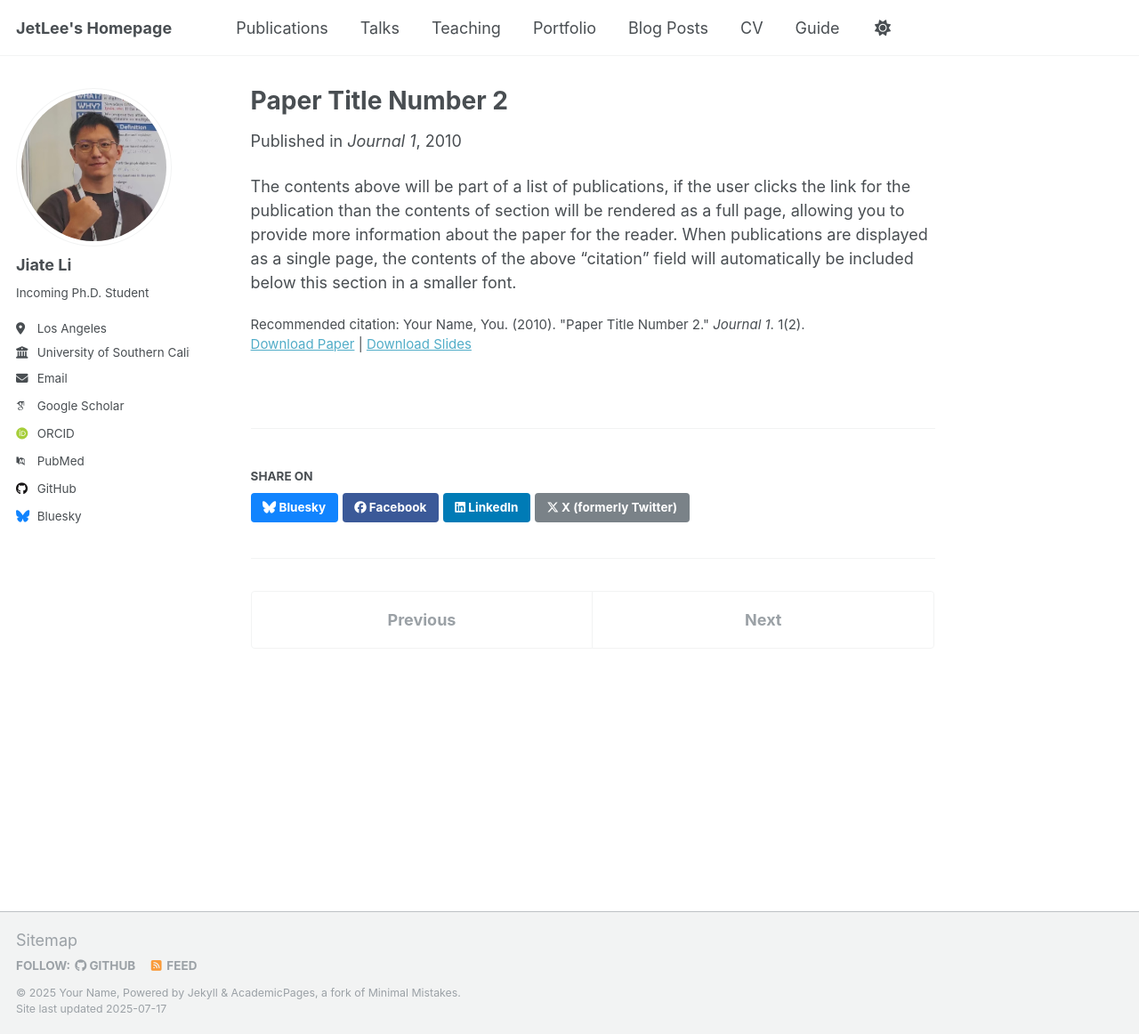
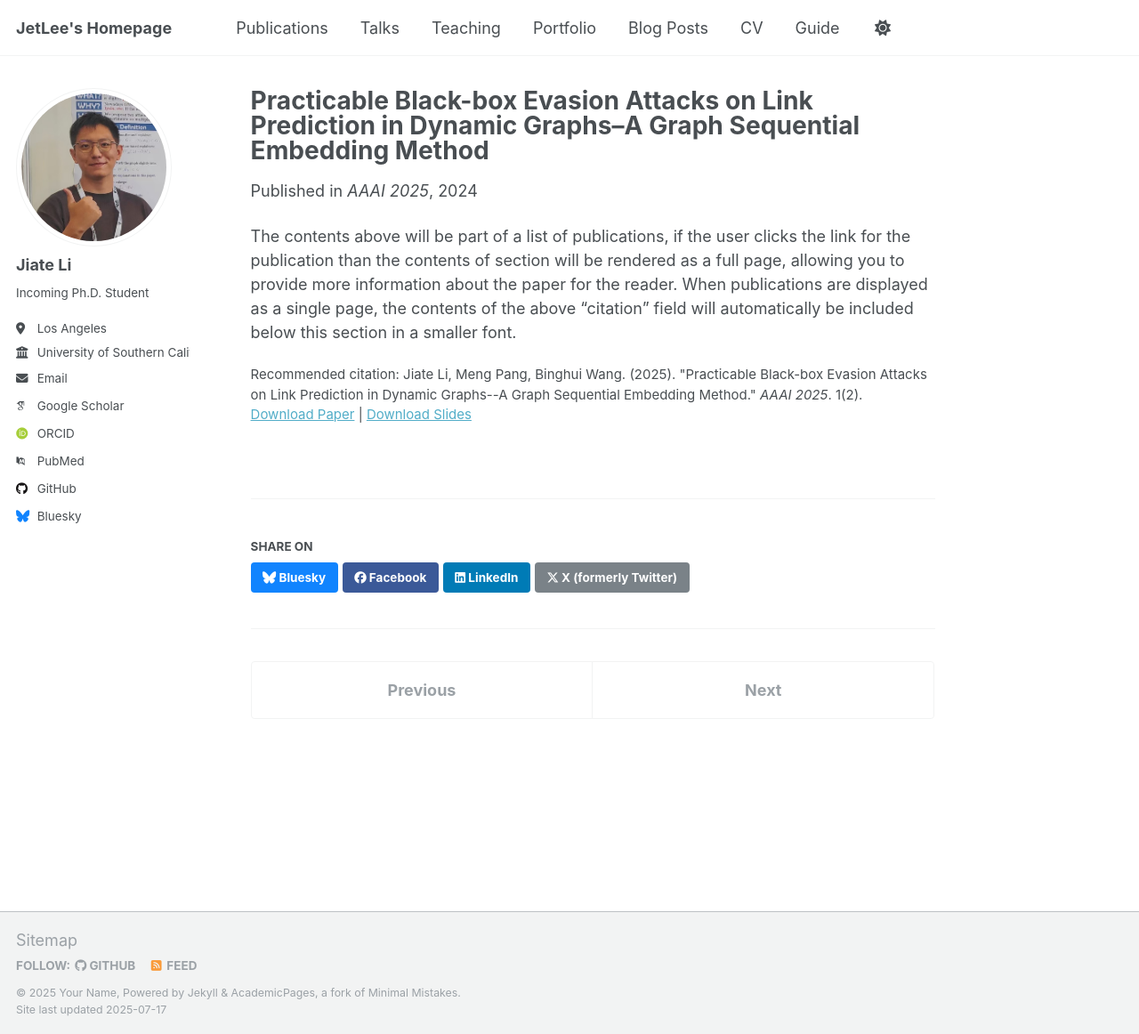
Before and after one commit to JetRichardLee/JetRichardLee.github.io, a Jekyll site: the page built from _publications/2010-10-01-paper-title-number-2.md, in a window 1280 px wide and 1162 px high. Shown: the whole window at 89% size. Built offline with Jekyll 4.4.1, drawn with Linux system fonts in a browser that asks for light colours; some web fonts are replaced; a script that is not in the unit is left out.

Commit message:
Update PraticalLPDGAttack.md

```diff
--- a/_publications/2010-10-01-paper-title-number-2.md
+++ b/_publications/2010-10-01-paper-title-number-2.md
@@ -1,14 +1,14 @@
 ---
-title: "Paper Title Number 2"
+title: "Practicable Black-box Evasion Attacks on Link Prediction in Dynamic Graphs--A Graph Sequential Embedding Method"
 collection: publications
-category: manuscripts
-permalink: /publication/2010-10-01-paper-title-number-2
-excerpt: 'This paper is about the number 2. The number 3 is left for future work.'
-date: 2010-10-01
-venue: 'Journal 1'
+category: conferences
+permalink: https://ojs.aaai.org/index.php/AAAI/article/view/34824
+excerpt: 'This paper proposed a practical and effective black-box attack against LPDG.'
+date: 2024-12-07
+venue: 'AAAI 2025'
 slidesurl: 'http://academicpages.github.io/files/slides2.pdf'
-paperurl: 'http://academicpages.github.io/files/paper2.pdf'
-citation: 'Your Name, You. (2010). &quot;Paper Title Number 2.&quot; <i>Journal 1</i>. 1(2).'
+paperurl: 'https://arxiv.org/pdf/2412.13134'
+citation: 'Jiate Li, Meng Pang, Binghui Wang. (2025). &quot;Practicable Black-box Evasion Attacks on Link Prediction in Dynamic Graphs--A Graph Sequential Embedding Method.&quot; <i>AAAI 2025</i>. 1(2).'
 ---
 
 The contents above will be part of a list of publications, if the user clicks the link for the publication than the contents of section will be rendered as a full page, allowing you to provide more information about the paper for the reader. When publications are displayed as a single page, the contents of the above "citation" field will automatically be included below this section in a smaller font.
```
